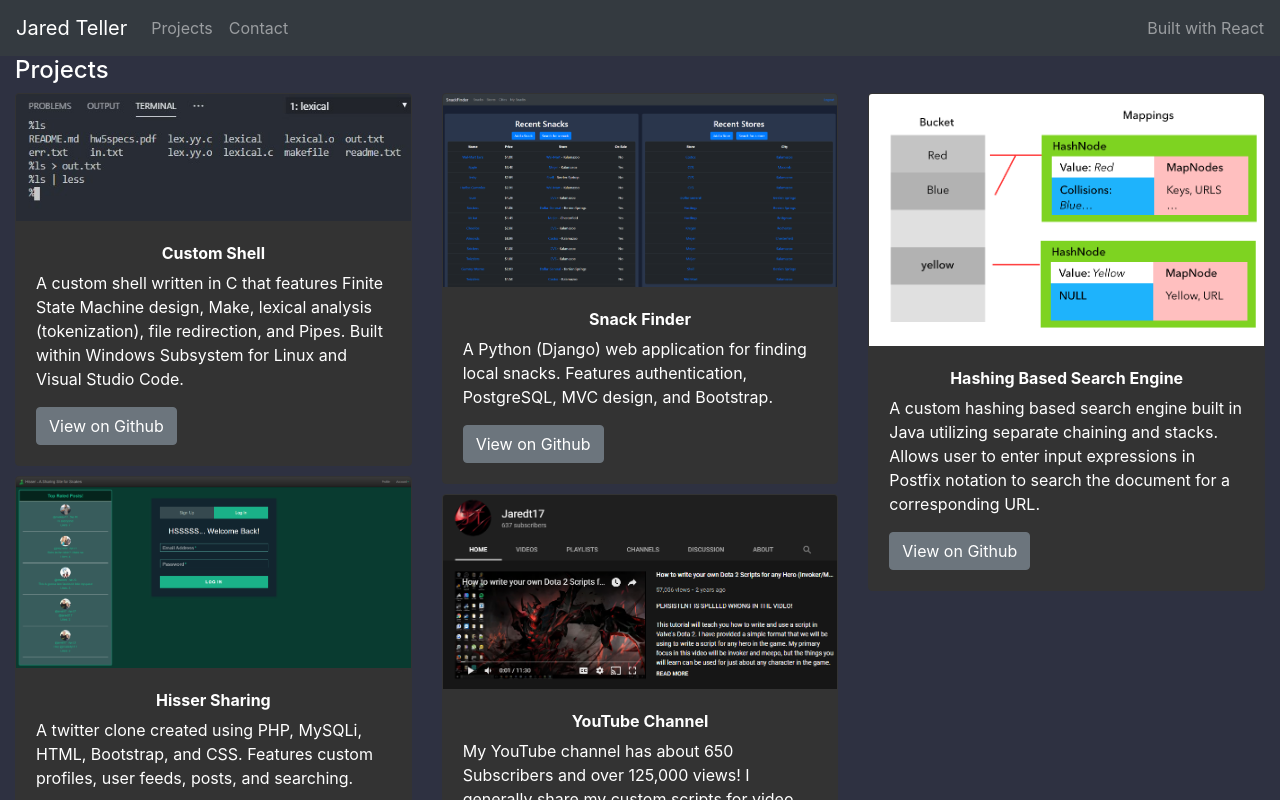
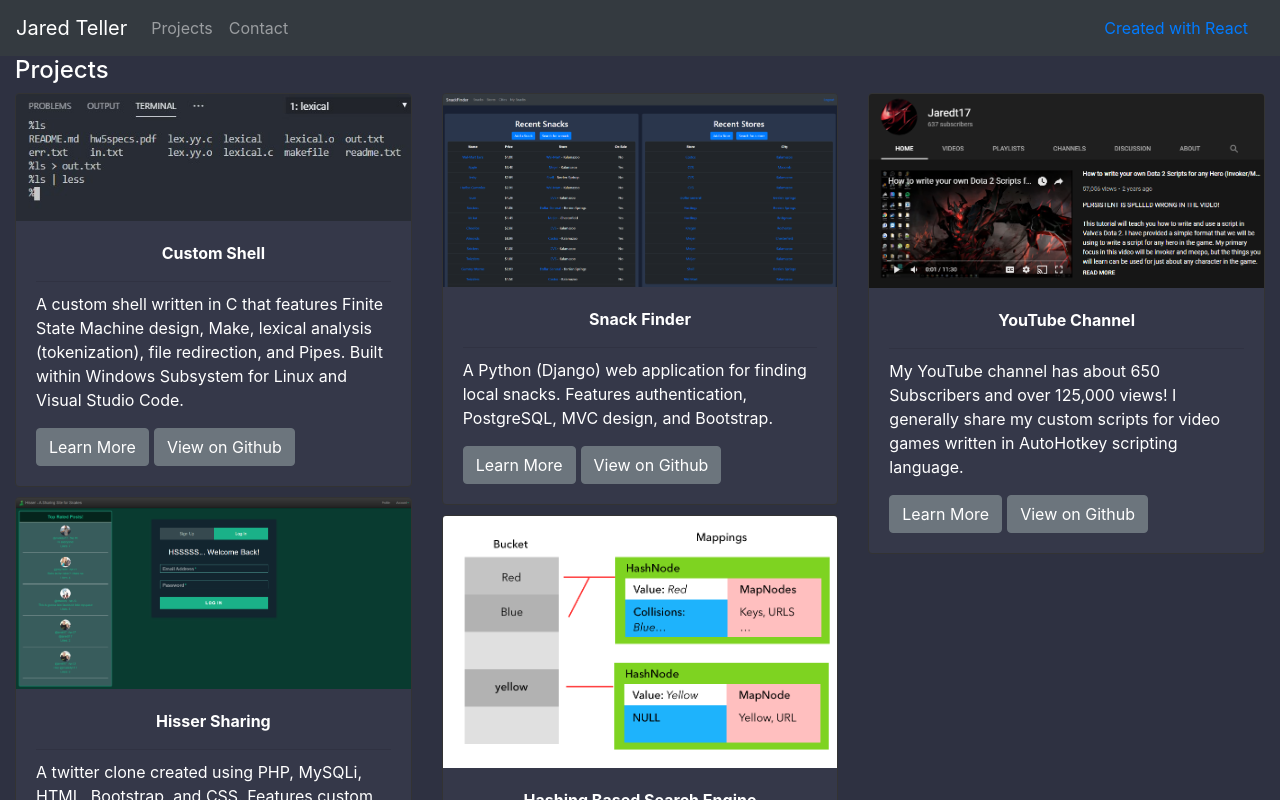
Before and after one commit to jteller74/Portfolio, a React (Create React App) app: page /projects in a window 1280 px wide. Shown: the top 800 px of the page. Built offline with nearby package versions, Linux system fonts and the light colour scheme.

Commit message:
created initial about page

```diff
--- a/src/App.js
+++ b/src/App.js
@@ -1,8 +1,9 @@
 import React, { Component } from 'react';
 import Navbar from './components/Navbar';
 import { Container, Row, Col } from 'reactstrap';
-import { BrowserRouter as Router, Route, Link } from 'react-router-dom';
+import { BrowserRouter as Router, Route, Link, Switch } from 'react-router-dom';
 import Projects from './Projects';
+import About from './About';
 import './App.css';
 
 
@@ -12,9 +13,25 @@ class App extends Component {
 
 		return (
 			<Router>
-				<div>
+				<div style={{backgroundColor: "rgb(46,49,65)"}}>
 					<Navbar />
-					<Route path="/projects" component={Projects} />
+
+					<Switch>
+
+						<Route exact path="/">
+							<About />
+							<Projects />
+						</Route>
+
+						<Route path="/about">
+							<About />
+						</Route>
+
+						<Route path="/projects">
+							<Projects />
+						</Route>
+					</Switch>
+
 
 				</div>
 		</Router>
--- a/src/Projects.js
+++ b/src/Projects.js
@@ -17,17 +17,18 @@ class Project extends Component {
             <h4 style={{color: 'white'}}>Projects</h4>
             <Row>
                 <Col md="4" sm="6">
-                    <Preview title='Custom Shell' text="A custom shell written in C that features Finite State Machine design, Make, lexical analysis (tokenization), file redirection, and Pipes. Built within Windows Subsystem for Linux and Visual Studio Code." imageLink={shellPic} />
-                    <Preview title='Hisser Sharing' text="A twitter clone created using PHP, MySQLi, HTML, Bootstrap, and CSS. Features custom profiles, user feeds, posts, and searching." imageLink={ hisser } />
+                    <Preview title='Custom Shell' text="A custom shell written in C that features Finite State Machine design, Make, lexical analysis (tokenization), file redirection, and Pipes. Built within Windows Subsystem for Linux and Visual Studio Code." imagePath={shellPic}  link="https://github.com/jaredt17/CustomShell_C" />
+                    <Preview title='Hisser Sharing' text="A twitter clone created using PHP, MySQLi, HTML, Bootstrap, and CSS. Features custom profiles, user feeds, posts, and searching." imagePath={ hisser } link="https://github.com/jaredt17/HisserSharing" />
                 </Col>
 
                 <Col md="4" sm="6">
-                    <Preview title='Snack Finder' text="A Python (Django) web application for finding local snacks. Features authentication, PostgreSQL, MVC design, and Bootstrap." link="https://github.com/jaredt17/CacheSimulator" imageLink={ snackPic } />
-                    <Preview title='YouTube Channel' text="My YouTube channel has about 650 Subscribers and over 125,000 views! I generally share my custom scripts for video games written in AutoHotkey scripting language." imageLink={ youtubeImage } />
+                    <Preview title='Snack Finder' text="A Python (Django) web application for finding local snacks. Features authentication, PostgreSQL, MVC design, and Bootstrap." link="https://github.com/jaredt17/CacheSimulator" imagePath={ snackPic } link="https://github.com/jaredt17/foodFinder"/>
+                    <Preview title='Hashing Based Search Engine' text="A custom hashing based search engine built in Java utilizing separate chaining and stacks. Allows user to enter input expressions in Postfix notation to search the document for a corresponding URL." link="https://github.com/jaredt17/HashingBasedSearchEngine" imagePath={hashPicture} />
                 </Col>
 
                 <Col md="4" sm="6">
-                <Preview title='Hashing Based Search Engine' text="A custom hashing based search engine built in Java utilizing separate chaining and stacks. Allows user to enter input expressions in Postfix notation to search the document for a corresponding URL." link="https://github.com/jaredt17/CacheSimulator" imageLink={hashPicture} />
+
+                    <Preview title='YouTube Channel' text="My YouTube channel has about 650 Subscribers and over 125,000 views! I generally share my custom scripts for video games written in AutoHotkey scripting language." imagePath={ youtubeImage } />
                 </Col>
             </Row>
 
--- a/src/components/Navbar.js
+++ b/src/components/Navbar.js
@@ -24,7 +24,7 @@ const NavHeader = (props) => {
     return (
             <div>
                 <Navbar color="dark" dark expand="md">
-                    <NavbarBrand href="/">Jared Teller</NavbarBrand>
+                    <NavbarBrand tag={Link} to="/">Jared Teller</NavbarBrand>
                     <NavbarToggler onClick={toggle} />
                     <Collapse isOpen={isOpen} navbar>
                         <Nav className="mr-auto" navbar>
@@ -35,7 +35,7 @@ const NavHeader = (props) => {
                                 <NavLink href="/contact/">Contact</NavLink>
                             </NavItem>
                         </Nav>
-                        <NavbarText>Built with React</NavbarText>
+                        <NavLink href="https://reactjs.org/">Created with React</NavLink>
                     </Collapse>
                 </Navbar>
             </div>
--- a/src/components/ProjectPreview.js
+++ b/src/components/ProjectPreview.js
@@ -1,20 +1,25 @@
 import React, { Component } from 'react';
 import {
     Container, Card, CardImg, CardText, CardBody,
-    CardTitle, CardSubtitle, Button, CardLink
+    CardTitle, CardSubtitle, Button, CardLink, ButtonGroup
 } from 'reactstrap';
 
 
 class Preview extends Component { //needs title, subtitle, text, and a link to github if available
     render() {
         return (
-            <Card inverse style={{backgroundColor: '#333', borderColor: '#333', marginBottom: '10px'}}>
-                <CardImg top width="100%" src={this.props.imageLink} alt="No Image" />
+            <Card inverse style={{backgroundColor: 'rgb(53,56,73)', borderColor: '#333', marginBottom: '10px'}}>
+                <CardImg top width="100%" src={this.props.imagePath} alt="No Image" href={this.props.pageLink}/>
                 <CardBody>
                     <CardTitle style={{fontWeight: "bold"}} className="text-center">{this.props.title}</CardTitle>
+                    <hr></hr>
                     <CardSubtitle>{this.props.subtitle}</CardSubtitle>
                     <CardText>{this.props.text}</CardText>
+
+                    <Button style={{marginRight: '5px'}} href={this.props.link}>Learn More</Button>
                     <Button href={this.props.link}>View on Github</Button>
+
+
                 </CardBody>
             </Card>
         );
```
Also changed, not shown: src/About.js (added, +40 -0 lines).
